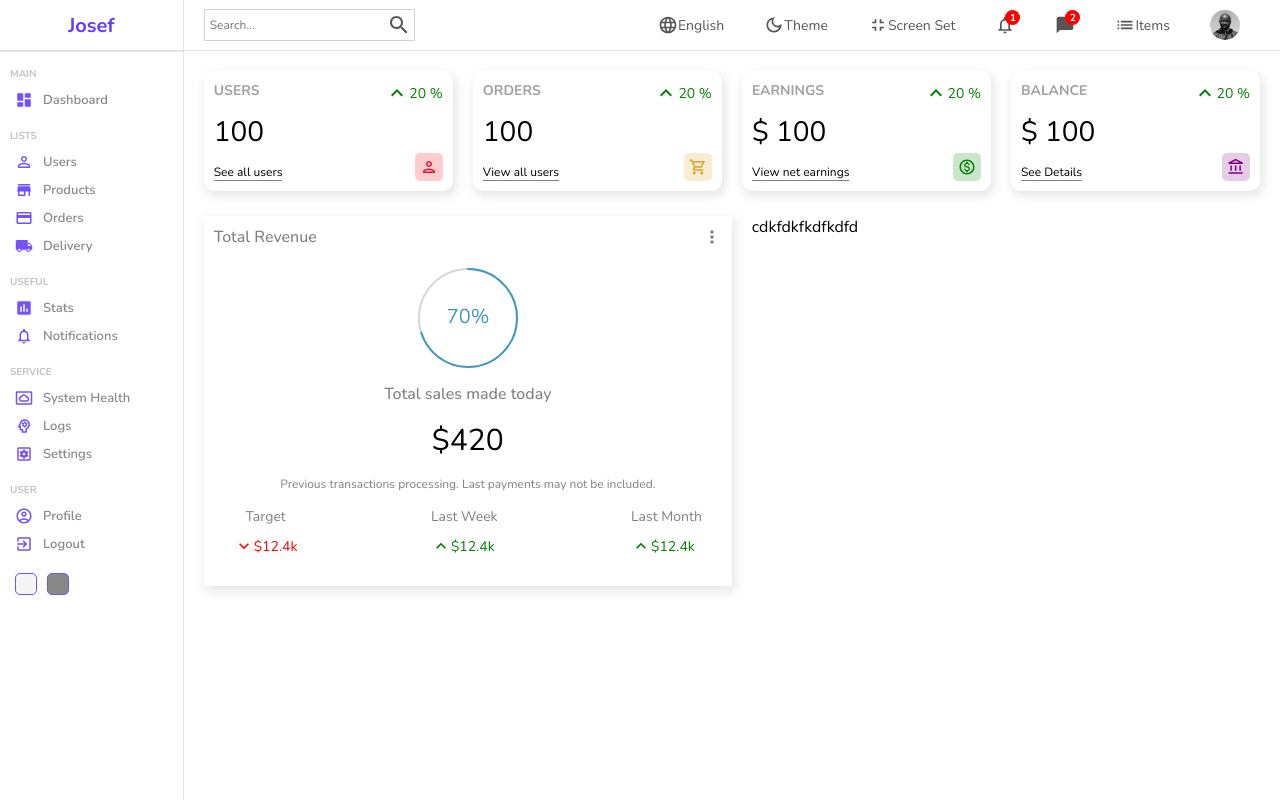
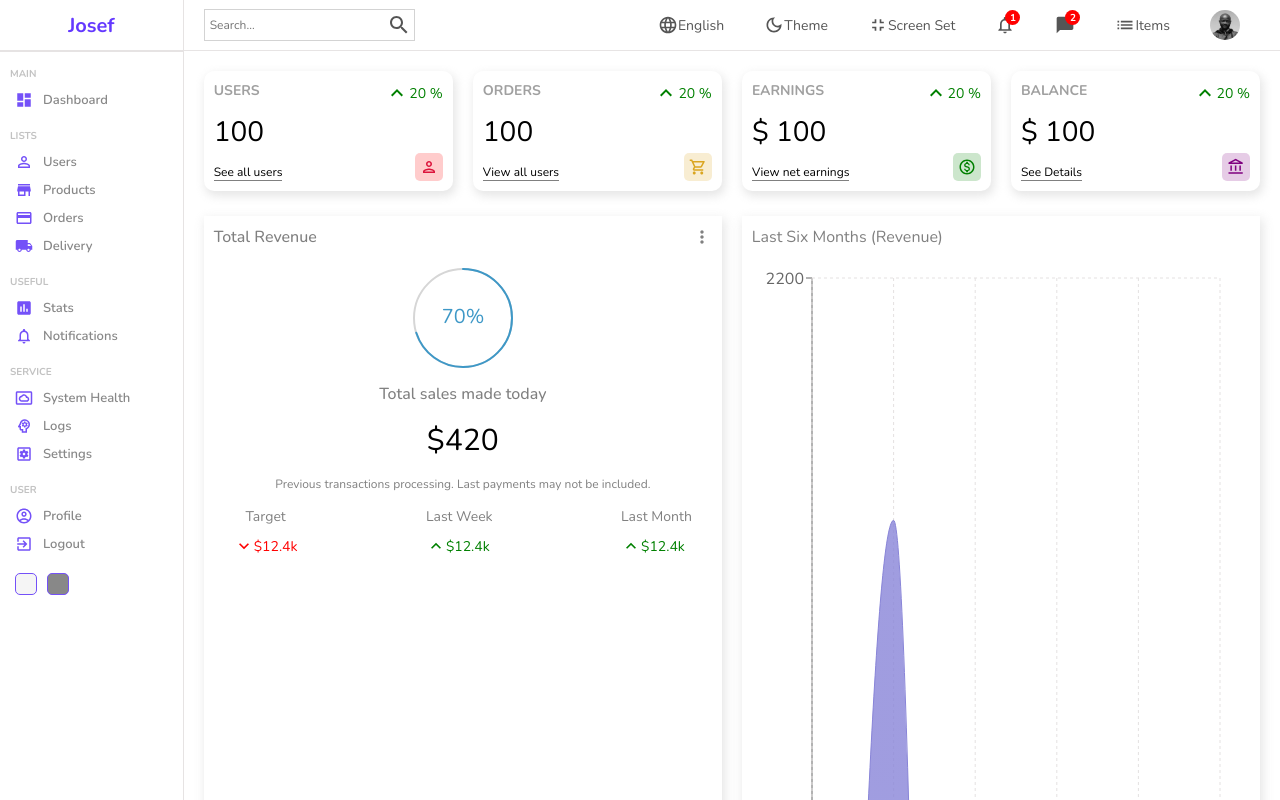
Before and after one commit to OgutuJoseph/react-admin-panel, a React (Create React App) app: page / in a window 1280 px wide. Shown: the top 800 px of the page. Built offline with nearby package versions, Linux system fonts and the light colour scheme.

Commit message:
Chart Component

```diff
--- a/package.json
+++ b/package.json
@@ -16,6 +16,7 @@
     "react-dom": "^18.1.0",
     "react-router-dom": "^6.3.0",
     "react-scripts": "5.0.1",
+    "recharts": "^2.1.9",
     "sass": "^1.51.0",
     "styled-components": "^5.3.5",
     "web-vitals": "^2.1.4"
--- a/src/components/chart/Chart.jsx
+++ b/src/components/chart/Chart.jsx
@@ -1,9 +1,64 @@
 import './Chart.scss';
+import { AreaChart, Area, XAxis, YAxis, CartesianGrid, Tooltip, ResponsiveContainer } from 'recharts';
+
+// const data = [
+//     { name: 'Page A', uv: 4000, pv: 2400, amt: 2400, },
+//     { name: 'Page B', uv: 3000, pv: 1398, amt: 2210, },
+//     { name: 'Page C', uv: 2000, pv: 9800, amt: 2290, },
+//     { name: 'Page D', uv: 2780, pv: 3908, amt: 2000, },
+//     { name: 'Page E', uv: 1890, pv: 4800, amt: 2181, },
+//     { name: 'Page F', uv: 2390, pv: 3800, amt: 2500, },
+//     { name: 'Page G', uv: 3490, pv: 4300, amt: 2100, },
+// ];
+
+const data = [
+    { name: 'January', Total: 1200 },
+    { name: 'February', Total: 2100 },
+    { name: 'March', Total: 800 },
+    { name: 'April', Total: 1600 },
+    { name: 'May', Total: 900 },
+    { name: 'June', Total: 1700 }
+]
 
 const Chart = () => {
     return (
         <div className='chart'>
-            cdkfdkfkdfkdfd
+            <div className='title'>Last Six Months (Revenue)</div>
+            {/* <ResponsiveContainer width="100%" height="100%">
+                <AreaChart width={730} height={250} data={data} margin={{ top: 10, right: 30, left: 0, bottom: 0 }}>
+                    <defs>
+                        <linearGradient id="colorUv" x1="0" y1="0" x2="0" y2="1">
+                            <stop offset="5%" stopColor="#8884d8" stopOpacity={0.8}/>
+                            <stop offset="95%" stopColor="#8884d8" stopOpacity={0}/>
+                        </linearGradient>
+                        <linearGradient id="colorPv" x1="0" y1="0" x2="0" y2="1">
+                            <stop offset="5%" stopColor="#82ca9d" stopOpacity={0.8}/>
+                            <stop offset="95%" stopColor="#82ca9d" stopOpacity={0}/>
+                        </linearGradient>
+                    </defs>
+                    <XAxis dataKey="name" />
+                    <YAxis />
+                    <CartesianGrid strokeDasharray="3 3" />
+                    <Tooltip />
+                    <Area type="monotone" dataKey="uv" stroke="#8884d8" fillOpacity={1} fill="url(#colorUv)" />
+                    <Area type="monotone" dataKey="pv" stroke="#82ca9d" fillOpacity={1} fill="url(#colorPv)" />
+                </AreaChart>
+            </ResponsiveContainer> */}
+            <ResponsiveContainer width="100%" height="100%">
+                <AreaChart width={730} height={250} data={data} margin={{ top: 10, right: 30, left: 0, bottom: 0 }}>
+                    <defs>
+                        <linearGradient id="total" x1="0" y1="0" x2="0" y2="1">
+                            <stop offset="5%" stopColor="#8884d8" stopOpacity={0.8}/>
+                            <stop offset="95%" stopColor="#8884d8" stopOpacity={0}/>
+                        </linearGradient>
+                    </defs>
+                    <XAxis dataKey="name" stroke='gray' />
+                    <YAxis />
+                    <CartesianGrid strokeDasharray="3 3" className='chartGrid' />
+                    <Tooltip />
+                    <Area type="monotone" dataKey="Total" stroke="#8884d8" fillOpacity={1} fill="url(#total)" />
+                </AreaChart>
+            </ResponsiveContainer>
         </div>
     )
 }
--- a/src/components/chart/Chart.scss
+++ b/src/components/chart/Chart.scss
@@ -1,3 +1,15 @@
 .chart {
     flex: 4;
+    -webkit-box-shadow: 2px 4px 10px 1px rgba(0, 0, 0, 0.47);
+    box-shadow: 2px 4px 10px 1px rgba(201, 201, 201, 0.47);
+    padding: 10px;
+    color: gray;
+
+    .title{
+        margin-bottom: 20px;
+    }
+
+    .chartGrid {
+        stroke: rgba(228, 225, 225);
+    }
 }
```
Also changed, not shown: 1 other file (tests, documents, lock files or other folders).
